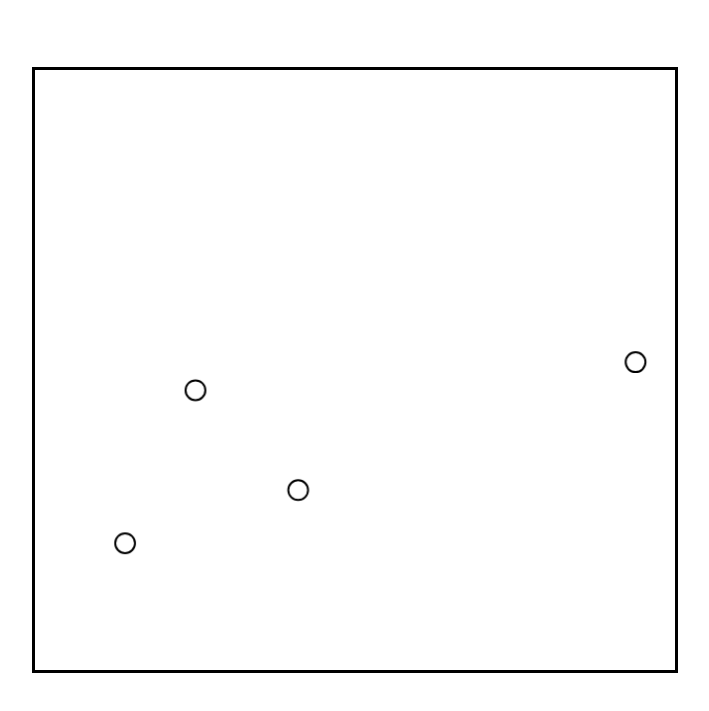
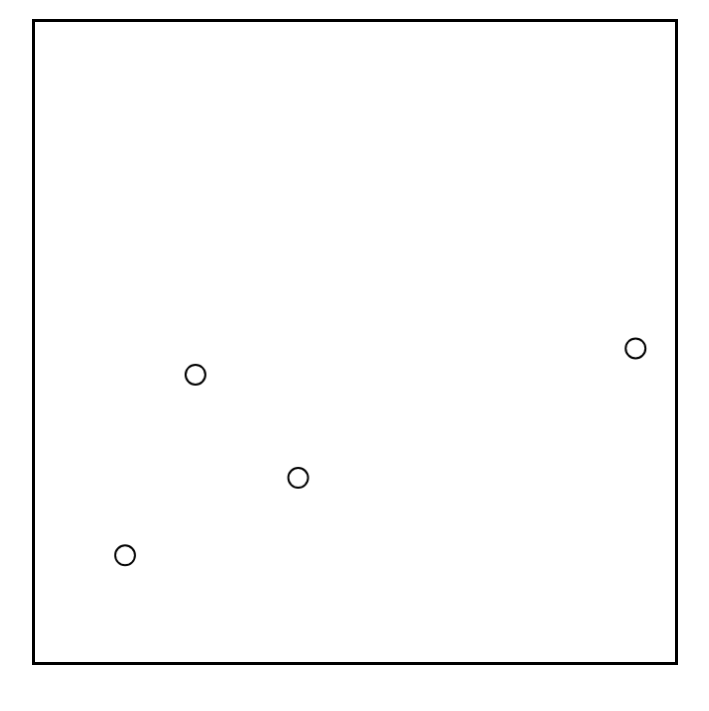
Before and after one commit to hssnadr/js-canvas-sandbox, a website built with Vite: page src/index.html in a window 1280 px wide. Shown: the part 69-780 px from the top of the page, without its empty margins (285-994 px from the left). Built offline with nearby package versions, Linux system fonts and the light colour scheme; what dat.gui would draw is missing.

Commit message:
Update index.html

```diff
--- a/src/index.html
+++ b/src/index.html
@@ -27,12 +27,11 @@
         display: flex;
         flex-direction: column;
         align-items: center;
-        gap: 3rem;
     }
 
     .bubbles {
         width: 50vw;
-        height: 75vh;
+        height: 80vh;
         border: solid;
     }
 </style>
```
